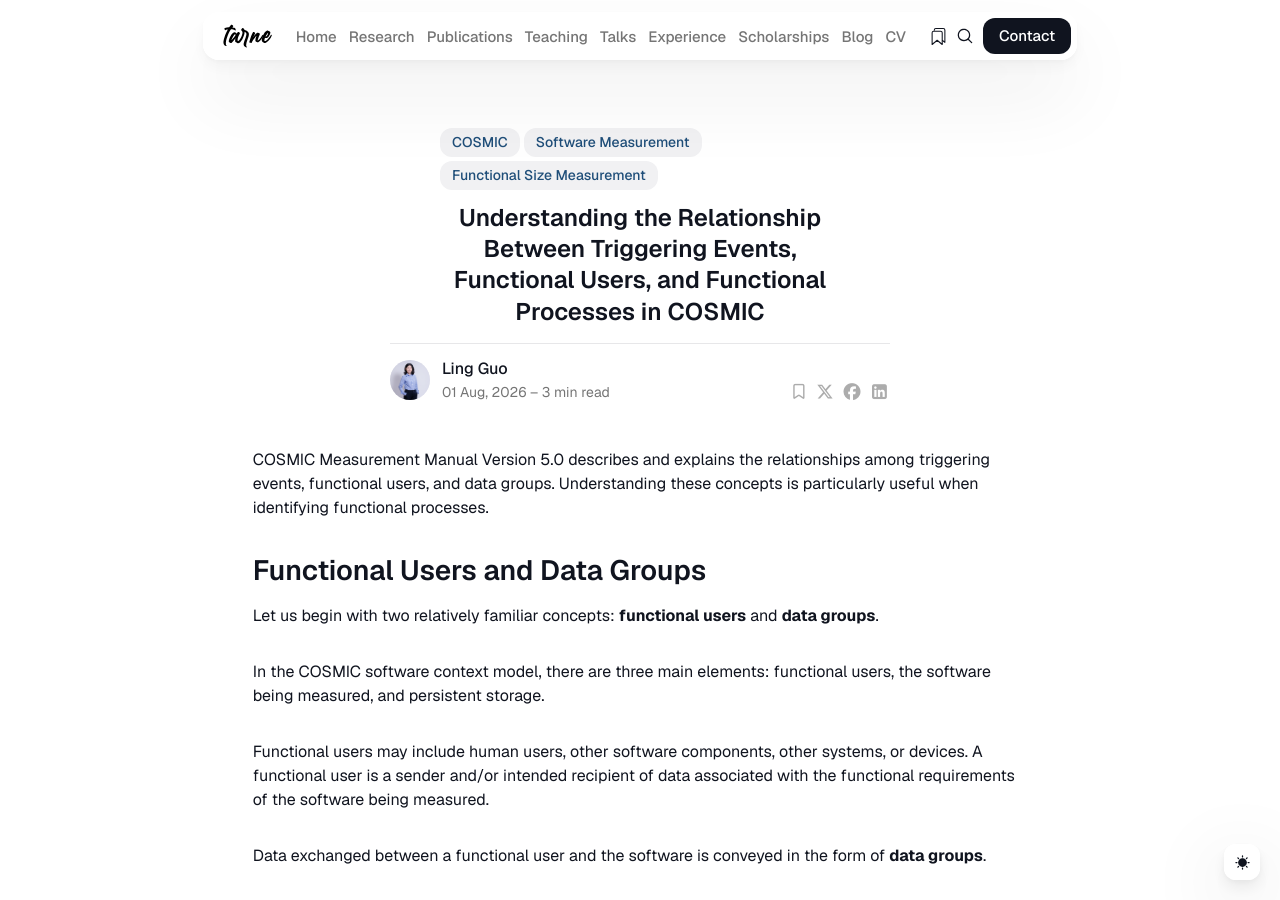
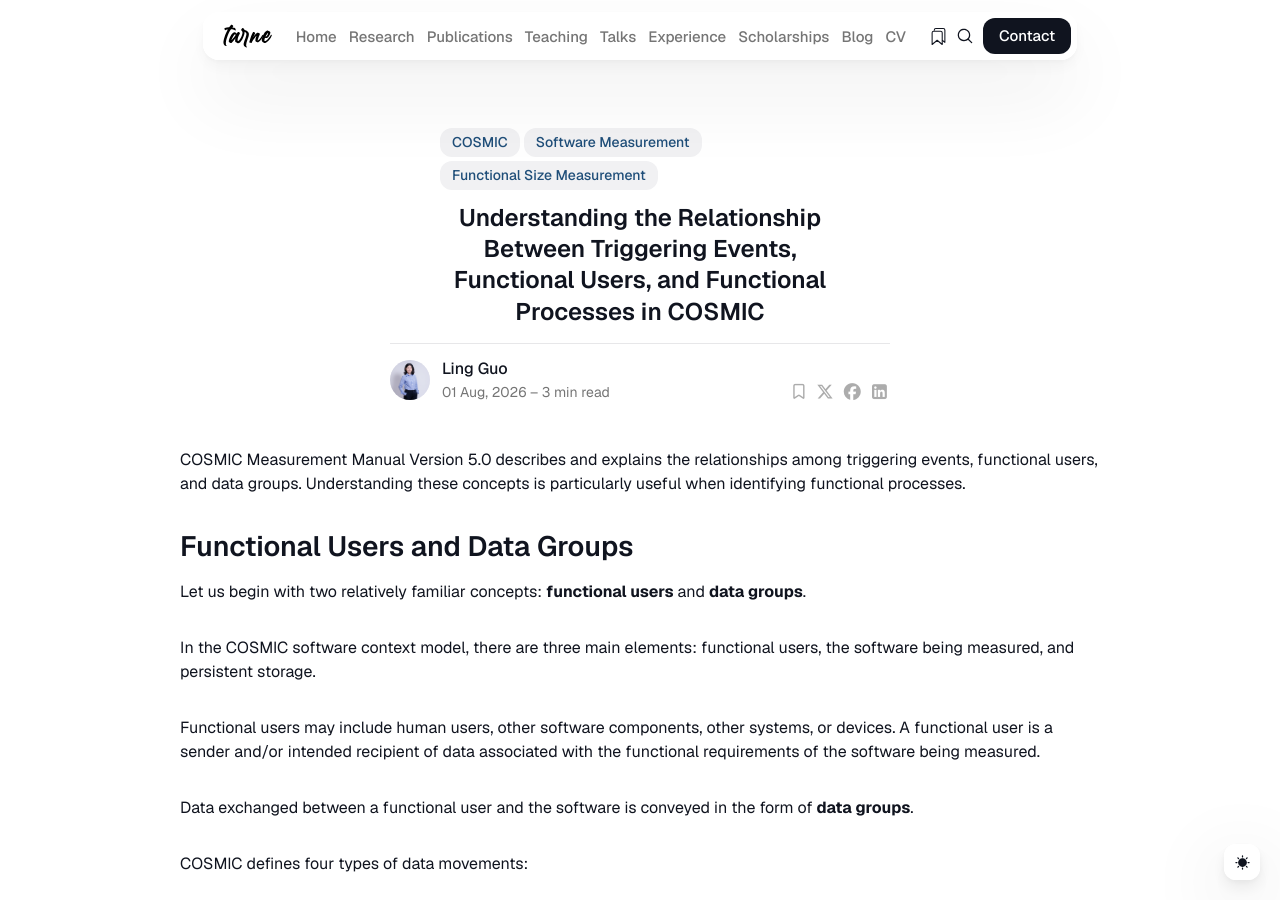
Before and after one commit to lingguo-research/lingguo-tarne, a Jekyll site: the page built from _posts/2026-08-01-triggering-events-functional-users-functional-processes-cosmic.md, in a window 1280 px wide and 900 px high. Built offline with Jekyll 4.4.1, drawn with Linux system fonts in a browser that asks for light colours; nearby versions of some CDN libraries.

Commit message:
Update post.html

```diff
--- a/_layouts/post.html
+++ b/_layouts/post.html
@@ -7,7 +7,7 @@ layout: default
   <div class="section__inner">
 
     <div class="row">
-      <div class="col col-8 col-w-10 col-d-12 push-2 push-w-1 push-d-0">
+    <div class="col col-10 col-w-12 col-d-12 push-1 push-w-0 push-d-0">
 
         <div class="page-hero">
 
```
